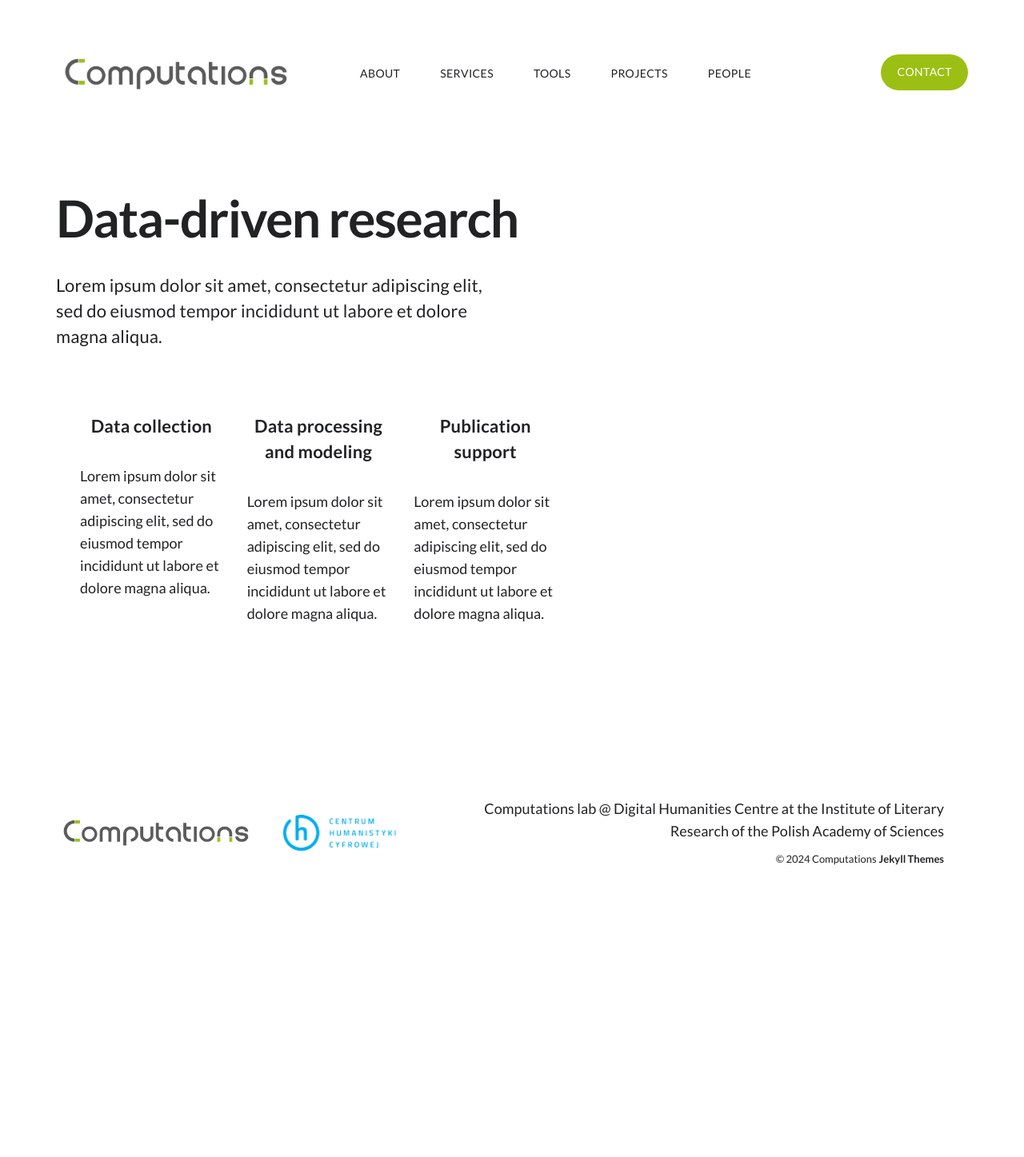
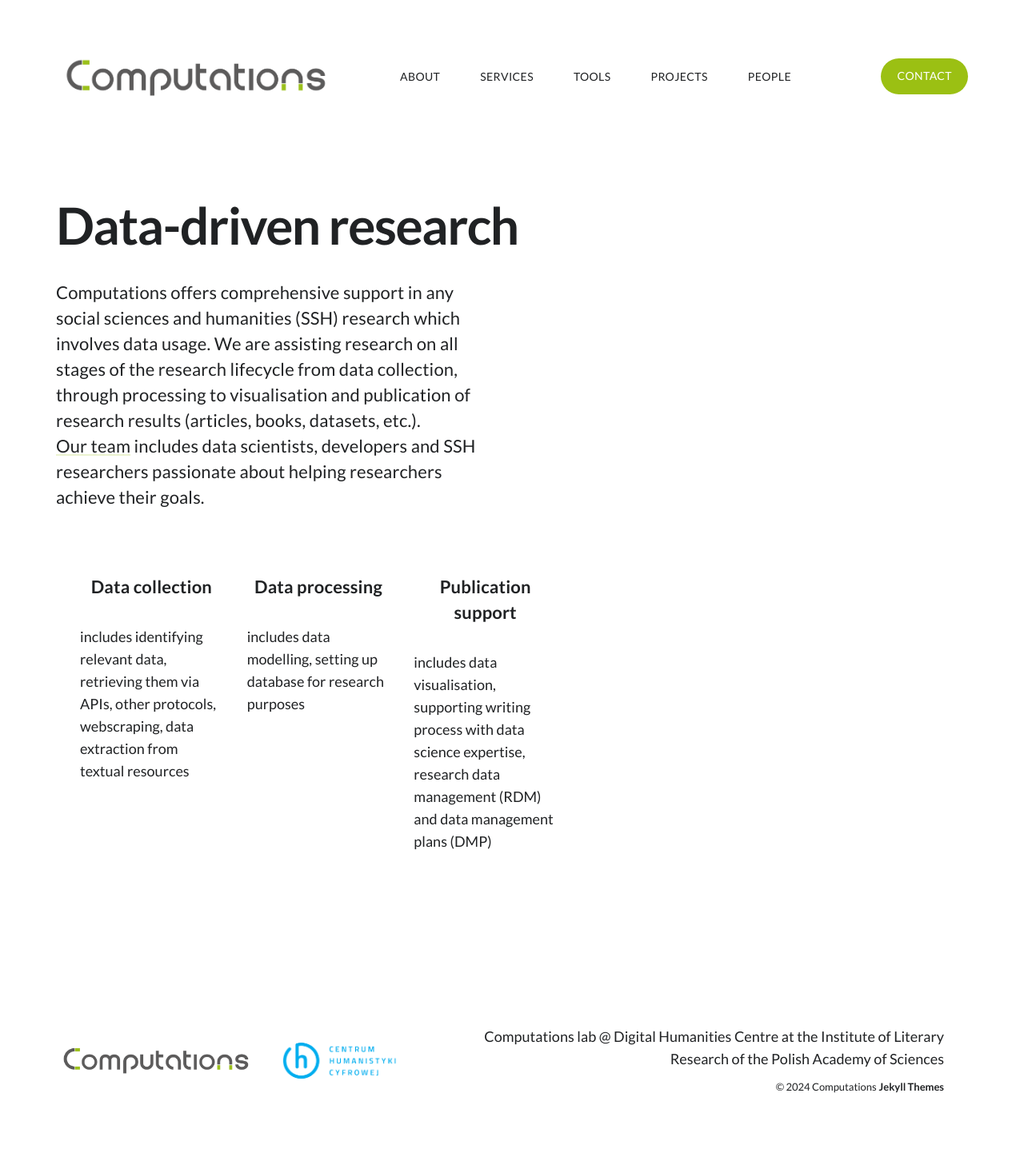
Before and after one commit to CHC-Computations/chc-computations.github.io, a Jekyll site: the page built from _cmps_services/1-Data-driven-research.md, in a window 1280 px wide. Shown: the whole page at 80% size. Built offline with Jekyll 4.4.1, drawn with Linux system fonts in a browser that asks for light colours; nearby versions of some CDN libraries; before the commit the page ends 1162 px from its top, so only the background shows below that.

Commit message:
update home page and services content

```diff
--- a/_cmps_services/1-Data-driven-research.md
+++ b/_cmps_services/1-Data-driven-research.md
@@ -2,7 +2,7 @@
 title: Data-driven research
 layout: post
 date: 2019-06-30 00:00:00
-description: Lorem ipsum dolor sit amet, consectetur adipiscing elit, sed do eiusmod tempor incididunt ut labore et dolore magna aliqua.
+description: Computations offers comprehensive support in any social sciences and humanities (SSH) research which involves data usage. We are assisting research on all stages of the research lifecycle from data collection, through processing to visualisation and publication of research results (articles, books, datasets, etc.). <br><a href="/people/">Our team</a> includes data scientists, developers and SSH researchers passionate about helping researchers achieve their goals.
 featured_image: '/images/services/data-driven.png'
 ---
 
@@ -12,15 +12,15 @@ featured_image: '/images/services/data-driven.png'
         <div class="posts__list grid">
             <div>
                 <h5 class="post__title subtitle--bold" style="text-align: center;">Data collection</h5>
-                <p>Lorem ipsum dolor sit amet, consectetur adipiscing elit, sed do eiusmod tempor incididunt ut labore et dolore magna aliqua.</p>
+                <p>includes identifying relevant data, retrieving them via APIs, other protocols, webscraping, data extraction from textual resources</p>
             </div>
             <div>
-                <h5 class="post__title subtitle--bold" style="text-align: center;">Data processing and modeling</h5>
-                <p>Lorem ipsum dolor sit amet, consectetur adipiscing elit, sed do eiusmod tempor incididunt ut labore et dolore magna aliqua.</p>
+                <h5 class="post__title subtitle--bold" style="text-align: center;">Data processing</h5>
+                <p>includes data modelling, setting up database for research purposes</p>
             </div>
             <div>
                 <h5 class="post__title subtitle--bold" style="text-align: center;">Publication support</h5>
-                <p>Lorem ipsum dolor sit amet, consectetur adipiscing elit, sed do eiusmod tempor incididunt ut labore et dolore magna aliqua.</p>
+                <p>includes data visualisation, supporting writing process with data science expertise, research data management (RDM) and data management plans (DMP)</p>
             </div>
         </div>
     </div>
--- a/_data/settings.yml
+++ b/_data/settings.yml
@@ -4,7 +4,7 @@ basic_settings:
 
 header_settings:
   logo_image: /images/computations_logo.png
-  logo_width: 300
+  logo_width: 350
 
 menu_settings:
   menu_items:
--- a/_sass/_includes/_section__hero.scss
+++ b/_sass/_includes/_section__hero.scss
@@ -7,7 +7,7 @@
 
 .hero {
 	position: relative;
-	padding: 40px 0 160px;
+	padding: 20px 0 40px;
 
 	.wrap {
 		grid-gap: 0;
@@ -34,7 +34,7 @@
 	}
 
 	@include mq(tabletp) {
-		padding: 40px 0 180px;
+		padding: 10px 0 80px;
 
 		.wrap {
 			grid-template-columns: 1fr 1fr;
--- a/_sass/_pages/_page.scss
+++ b/_sass/_pages/_page.scss
@@ -17,6 +17,6 @@
 	}
 
 	@include mq(tabletp) {
-		padding: 56px 0 120px;
+		padding: 56px 0 80px;
 	}
 }
--- a/services/index.html
+++ b/services/index.html
@@ -1,15 +1,15 @@
 ---
 layout: default
 title: Services
-description: Lorem ipsum dolor sit amet, consectetur adipiscing elit, sed do eiusmod tempor incididunt ut labore et dolore magna aliqua.
+description: Computations offers comprehensive support in any social sciences and humanities (SSH) research which involves data usage. We are assisting research on all stages of the research lifecycle from data collection, through processing to visualisation and publication of research results (articles, books, datasets, etc.). Our team includes data scientists, developers and SSH researchers passionate about helping researchers achieve their goals.
 featured_image:
 ---
 
 <div class="page-blog">
 	<header class="header--single">
 		<div class="wrap">
-			<h1 class="header__title">Services</h1>
-			<p class="header__subtitle subtitle--light">{{ page.description }}</p>
+			<h2 class="header__title">Services</h2>
+			<p class="header__subtitle subtitle--light"></p>
 		</div>
 	</header>
 
```
Also changed, not shown: index.html (+7 -2 lines).
